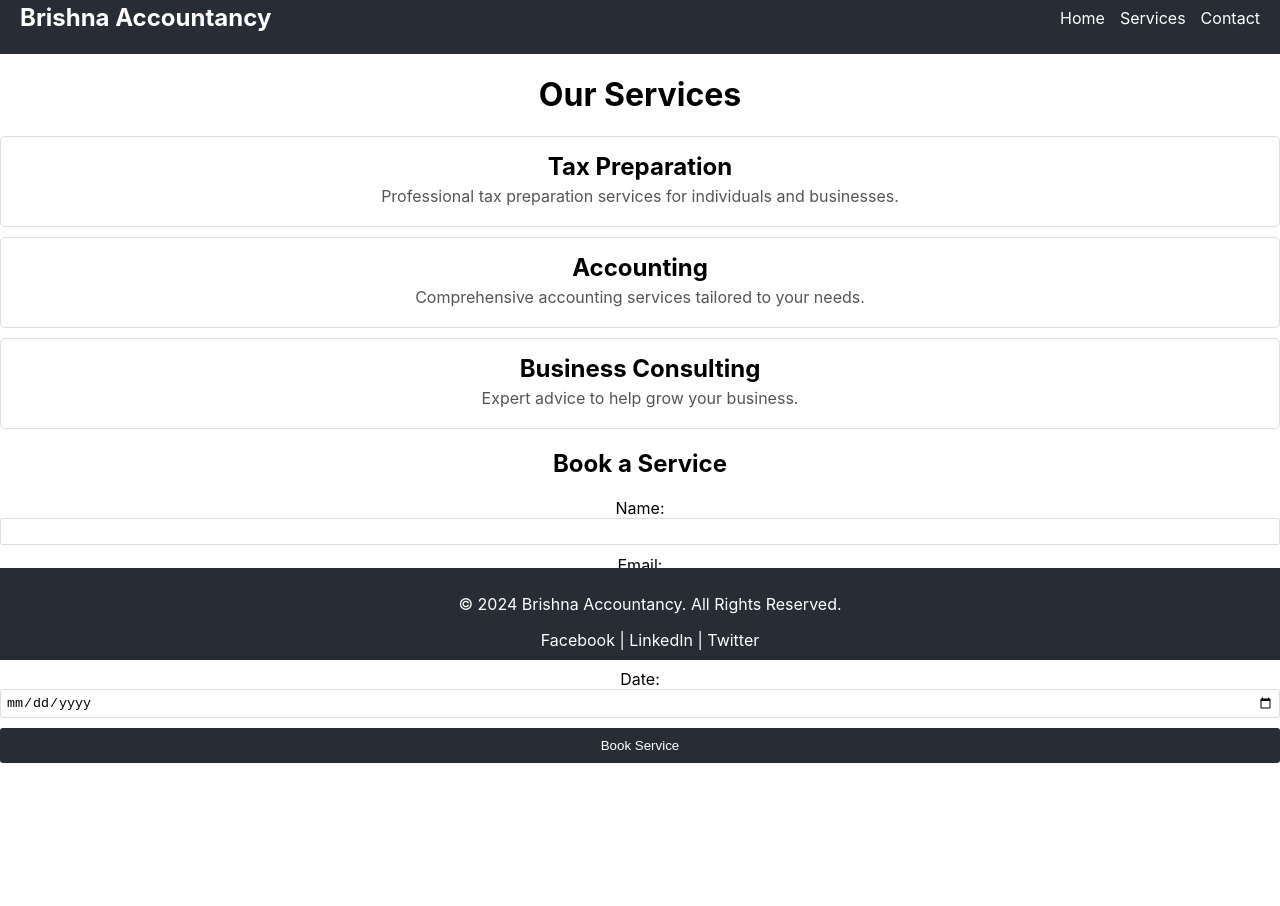
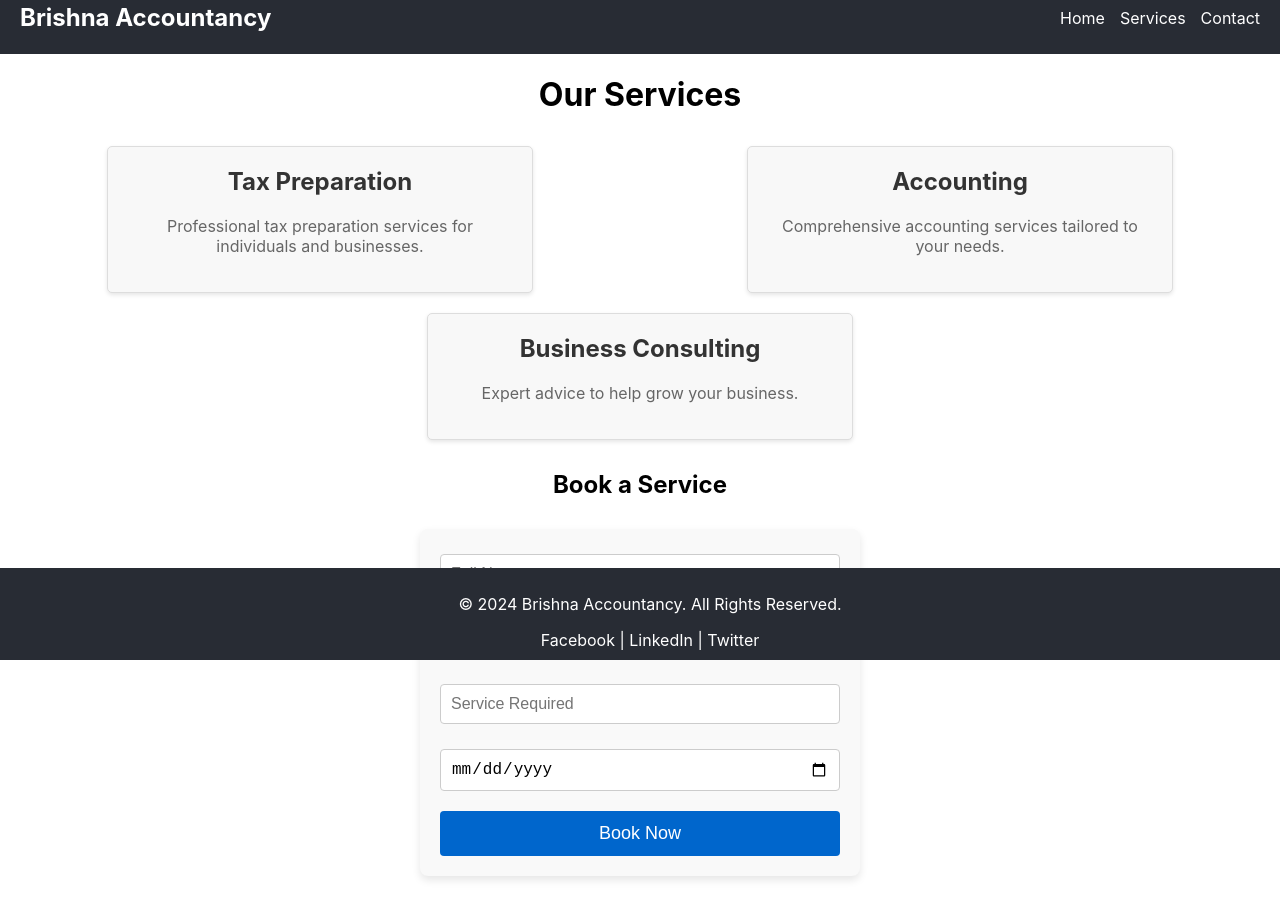
Before and after one commit to Abhyj1t/Brishna-Accountancy-, a React (Create React App) app in the folder frontend/: page /services in a window 1280 px wide. Shown: the part 140-1046 px from the top of the page. Before the commit the page ends 903 px from the top, so only its background shows below. Built offline with nearby package versions, Linux system fonts and the light colour scheme.

Commit message:
Improved service page

```diff
--- a/frontend/src/App.css
+++ b/frontend/src/App.css
@@ -1,15 +1,87 @@
 /* src/App.css */
+
+/* General App Styling */
 .App {
   text-align: center;
 }
 
+/* Header Styling */
 header {
   background-color: #282c34;
   padding: 20px;
   color: white;
 }
 
-/* src/App.css */
+/* Navbar Styling */
+.navbar {
+  display: flex;
+  justify-content: space-between;
+  align-items: center;
+  background-color: #282c34;
+  padding: 10px 20px;
+}
+
+.navbar h2 {
+  color: white;
+  margin: 0;
+}
+
+.navbar ul {
+  list-style: none;
+  display: flex;
+  gap: 15px;
+}
+
+.navbar li {
+  color: white;
+}
+
+.navbar a {
+  color: white;
+  text-decoration: none;
+}
+
+.navbar a:hover {
+  text-decoration: underline;
+}
+
+/* Services Page Styling */
+.services-container {
+  display: flex;
+  justify-content: space-around;
+  align-items: flex-start;
+  flex-wrap: wrap;
+  margin: 20px 0;
+}
+
+/* Service Item Styling */
+.service-item {
+  background-color: #f8f8f8;
+  border: 1px solid #ddd;
+  padding: 20px;
+  margin: 10px;
+  border-radius: 5px;
+  width: 30%;
+  box-shadow: 0 2px 4px rgba(0, 0, 0, 0.1);
+  transition: transform 0.2s, box-shadow 0.2s;
+}
+
+.service-item h2 {
+  margin-top: 0;
+  font-size: 1.5rem;
+  color: #333;
+}
+
+.service-item p {
+  color: #666;
+}
+
+.service-item:hover {
+  transform: translateY(-5px);
+  box-shadow: 0 4px 8px rgba(0, 0, 0, 0.2);
+}
+
+/* Footer Styling */
 .footer {
   background-color: #282c34;
   color: white;
@@ -29,67 +101,77 @@ header {
   text-decoration: underline;
 }
 
-/* src/App.css */
-.service-item {
-  border: 1px solid #ddd;
-  padding: 15px;
-  margin: 10px 0;
-  border-radius: 5px;
+/* Form Styling */
+.form-container {
+  display: flex;
+  justify-content: center;
+  margin: 30px 0;
 }
 
-.service-item h2 {
-  margin: 0;
-  font-size: 1.5rem;
+.booking-form {
+  background-color: #f9f9f9;
+  border-radius: 8px;
+  box-shadow: 0 4px 8px rgba(0, 0, 0, 0.1);
+  padding: 20px;
+  width: 400px;
 }
 
-.service-item p {
-  margin: 5px 0;
-  color: #555;
+.form-group {
+  margin-bottom: 15px;
 }
 
-/* src/App.css */
+.booking-form input[type="text"],
+.booking-form input[type="email"],
+.booking-form input[type="date"] {
+  width: 100%;
+  padding: 10px;
+  margin: 5px 0;
+  border: 1px solid #ccc;
+  border-radius: 4px;
+  font-size: 16px;
+  box-sizing: border-box;
+  transition: border-color 0.3s;
+}
+
+.booking-form input[type="text"]:focus,
+.booking-form input[type="email"]:focus,
+.booking-form input[type="date"]:focus {
+  border-color: #0066cc;
+  outline: none;
+}
+
+.submit-button {
+  width: 100%;
+  padding: 12px;
+  background-color: #0066cc;
+  color: white;
+  border: none;
+  border-radius: 4px;
+  font-size: 18px;
+  cursor: pointer;
+  transition: background-color 0.3s;
+}
+
+.submit-button:hover {
+  background-color: #004d99;
+}
+
+/* Responsive Design */
 @media (max-width: 768px) {
+  .service-item {
+    width: 100%;
+  }
+
+  .booking-form {
+    width: 100%;
+    padding: 15px;
+  }
+
   .navbar ul {
     flex-direction: column;
-  }
-
-  .service-item {
-    padding: 10px;
   }
 
   .footer {
     padding: 5px;
   }
 }
-
-/* src/App.css */
-form {
-  display: flex;
-  flex-direction: column;
-  gap: 10px;
-  margin-top: 20px;
-}
-
-form label {
-  display: flex;
-  flex-direction: column;
-}
-
-form input {
-  padding: 5px;
-  border-radius: 3px;
-  border: 1px solid #ddd;
-}
-
-form button {
-  padding: 10px;
-  background-color: #282c34;
-  color: white;
-  border: none;
-  border-radius: 3px;
-  cursor: pointer;
-}
-
-form button:hover {
-  background-color: #444;
-}
--- /dev/null
+++ b/frontend/src/components/ServiceBookingForm.css
@@ -0,0 +1,62 @@
+/* src/components/ServiceBookingForm.css */
+
+.form-container {
+    display: flex;
+    justify-content: center;
+    margin: 30px 0;
+  }
+
+  .booking-form {
+    background-color: #f9f9f9;
+    border-radius: 8px;
+    box-shadow: 0 4px 8px rgba(0, 0, 0, 0.1);
+    padding: 20px;
+    width: 400px;
+  }
+
+  .form-group {
+    margin-bottom: 15px;
+  }
+
+  .booking-form input[type="text"],
+  .booking-form input[type="email"],
+  .booking-form input[type="date"] {
+    width: 100%;
+    padding: 10px;
+    margin: 5px 0;
+    border: 1px solid #ccc;
+    border-radius: 4px;
+    font-size: 16px;
+    box-sizing: border-box;
+    transition: border-color 0.3s;
+  }
+
+  .booking-form input[type="text"]:focus,
+  .booking-form input[type="email"]:focus,
+  .booking-form input[type="date"]:focus {
+    border-color: #0066cc;
+    outline: none;
+  }
+
+  .submit-button {
+    width: 100%;
+    padding: 12px;
+    background-color: #0066cc;
+    color: white;
+    border: none;
+    border-radius: 4px;
+    font-size: 18px;
+    cursor: pointer;
+    transition: background-color 0.3s;
+  }
+
+  .submit-button:hover {
+    background-color: #004d99;
+  }
+
+  @media (max-width: 768px) {
+    .booking-form {
+      width: 100%;
+      padding: 15px;
+    }
+  }
--- a/frontend/src/components/ServiceBookingForm.js
+++ b/frontend/src/components/ServiceBookingForm.js
@@ -1,5 +1,6 @@
 // src/components/ServiceBookingForm.js
 import React, { useState } from 'react';
+import './ServiceBookingForm.css';
 
 const ServiceBookingForm = () => {
   const [formData, setFormData] = useState({
@@ -20,25 +21,23 @@ const ServiceBookingForm = () => {
   };
 
   return (
-    <form onSubmit={handleSubmit}>
-      <label>
-        Name:
-        <input type="text" name="name" value={formData.name} onChange={handleChange} />
-      </label>
-      <label>
-        Email:
-        <input type="email" name="email" value={formData.email} onChange={handleChange} />
-      </label>
-      <label>
-        Service:
-        <input type="text" name="service" value={formData.service} onChange={handleChange} />
-      </label>
-      <label>
-        Date:
-        <input type="date" name="date" value={formData.date} onChange={handleChange} />
-      </label>
-      <button type="submit">Book Service</button>
-    </form>
+    <div className="form-container">
+      <form onSubmit={handleSubmit} className="booking-form">
+        <div className="form-group">
+          <input type="text" name="name" placeholder="Full Name" value={formData.name} onChange={handleChange} required />
+        </div>
+        <div className="form-group">
+          <input type="email" name="email" placeholder="Email Address" value={formData.email} onChange={handleChange} required />
+        </div>
+        <div className="form-group">
+          <input type="text" name="service" placeholder="Service Required" value={formData.service} onChange={handleChange} required />
+        </div>
+        <div className="form-group">
+          <input type="date" name="date" value={formData.date} onChange={handleChange} required />
+        </div>
+        <button type="submit" className="submit-button">Book Now</button>
+      </form>
+    </div>
   );
 };
 
--- a/frontend/src/components/Services.js
+++ b/frontend/src/components/Services.js
@@ -2,6 +2,7 @@
 import React from 'react';
 import ServiceItem from './ServiceItem';
 import ServiceBookingForm from './ServiceBookingForm';
+import './ServiceBookingForm.css';  // Import the CSS for the form
 
 const Services = () => {
   const services = [
@@ -14,9 +15,11 @@ const Services = () => {
   return (
     <div>
       <h1>Our Services</h1>
-      {services.map((service, index) => (
-        <ServiceItem key={index} title={service.title} description={service.description} />
-      ))}
+      <div className="services-container">
+        {services.map((service, index) => (
+          <ServiceItem key={index} title={service.title} description={service.description} />
+        ))}
+      </div>
       <h2>Book a Service</h2>
       <ServiceBookingForm />
     </div>
```
